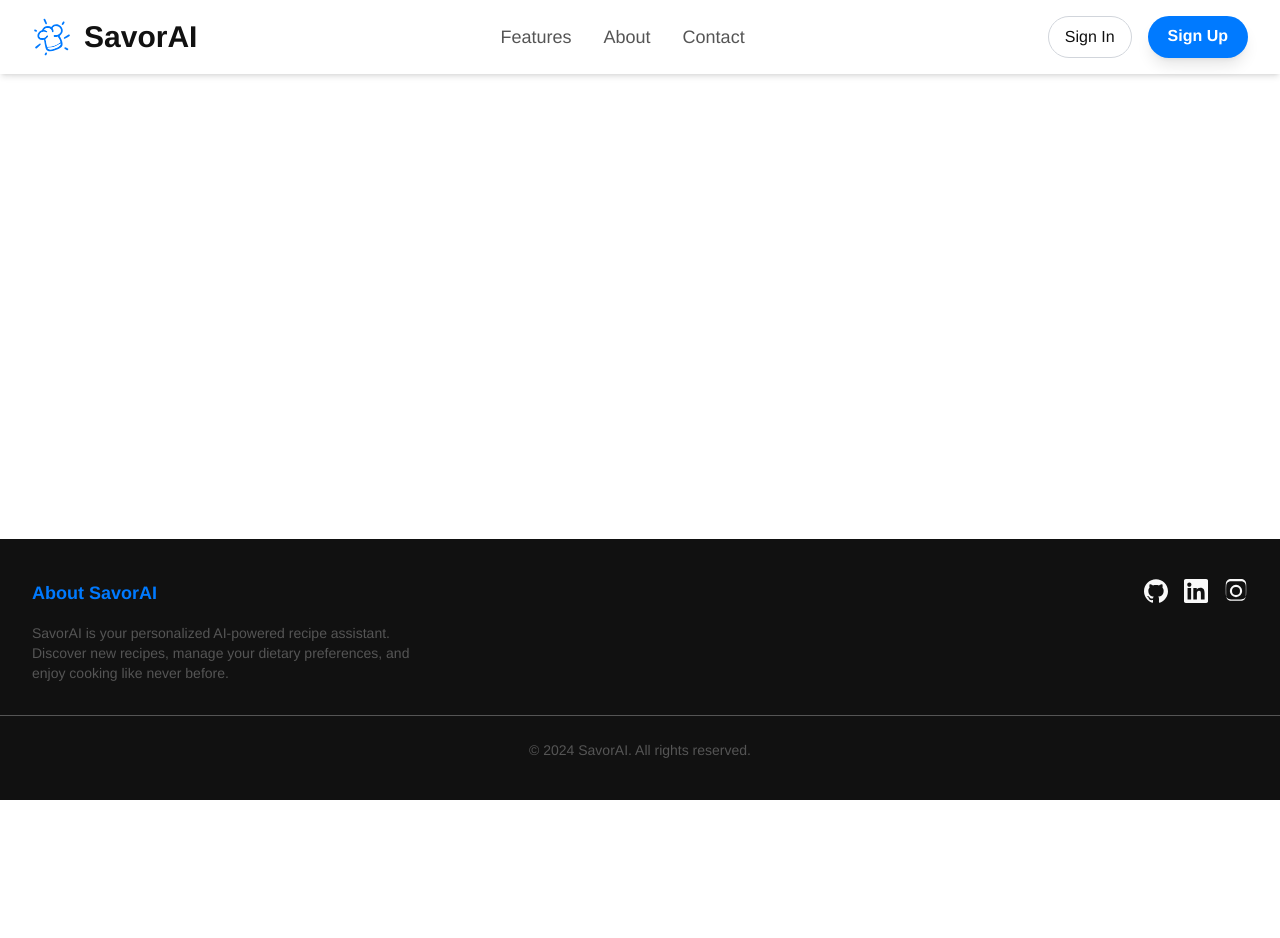
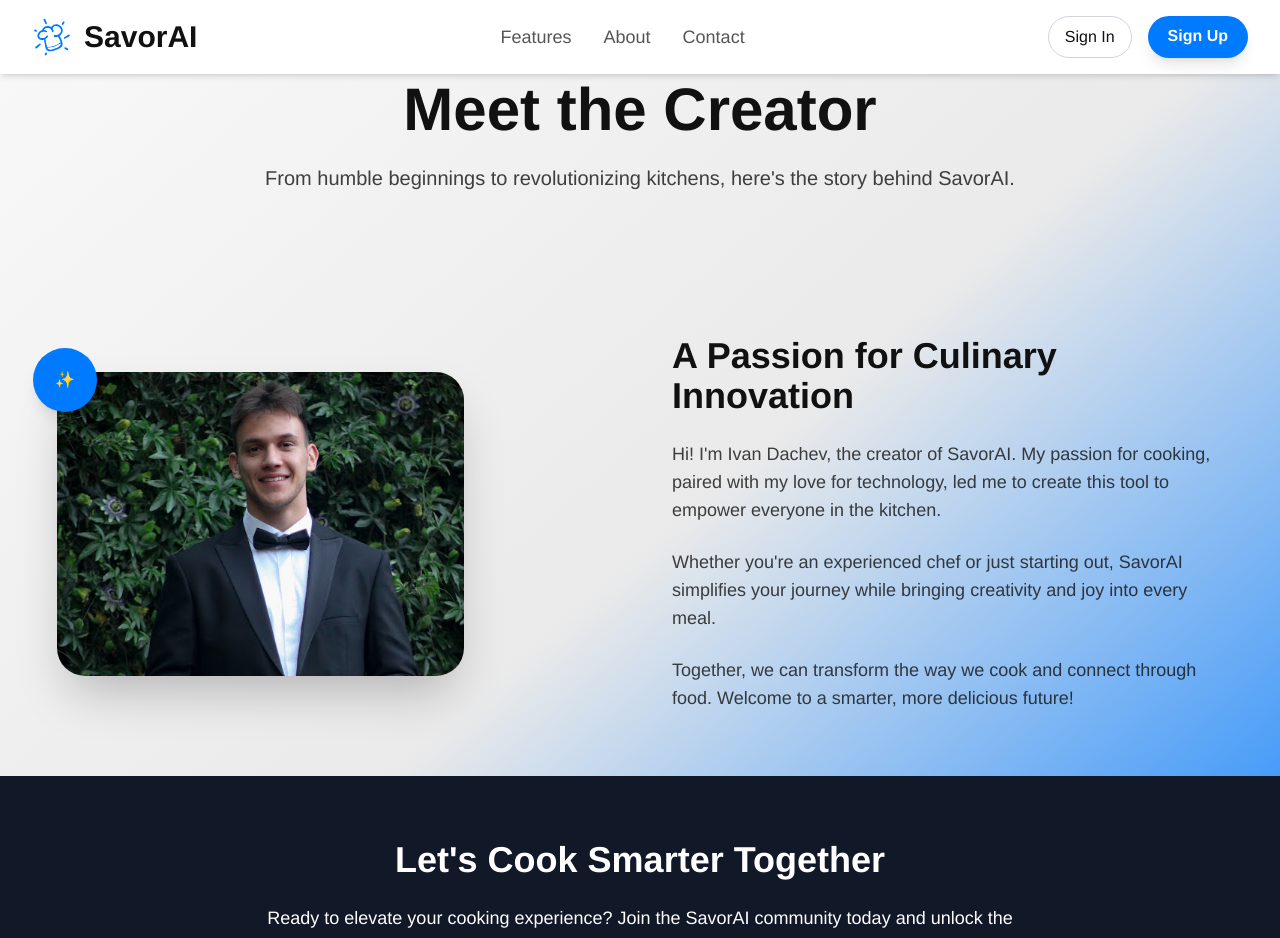
Before and after one commit to Dachev1/FE-savorAI, a React (Vite) app in the folder frontend/: page /about in a window 1280 px wide. Shown: the top 938 px of the page. Before the commit the page ends 800 px from the top, so only its background shows below. Built offline with nearby package versions, Linux system fonts and the light colour scheme; the HTML template or start-up script is replaced by a standard one.

Commit message:
Add page About Me

```diff
--- a/frontend/src/App.tsx
+++ b/frontend/src/App.tsx
@@ -5,6 +5,7 @@ import SignIn from './pages/SignInSignUp/SignIn';
 import SignUp from './pages/SignInSignUp/SignUp';
 import LearnMore from './pages/LearnMore';
 import Contact from './pages/Contact';
+import About from './pages/About';
 import { Routes, Route } from 'react-router-dom';
 
 const App: React.FC = () => {
@@ -18,6 +19,7 @@ const App: React.FC = () => {
                     <Route path="/signup" element={<SignUp />} />
                     <Route path="/learn-more" element={<LearnMore />} />
                     <Route path="/contact" element={<Contact />} />
+                    <Route path="/about" element={<About />} />
                 </Routes>
             </main>
             <Footer />
--- /dev/null
+++ b/frontend/src/pages/About.tsx
@@ -0,0 +1,110 @@
+import React, { useEffect } from 'react';
+import AOS from 'aos';
+import 'aos/dist/aos.css';
+
+const About: React.FC = () => {
+    useEffect(() => {
+        AOS.init({
+            duration: 1000,
+            easing: 'ease-in-out',
+            once: true,
+        });
+    }, []);
+
+    return (
+        <div className="bg-gradient-to-br from-light via-softGray to-accent min-h-screen overflow-hidden">
+            {/* Hero Section */}
+            <section
+                className="flex flex-col items-center text-center py-20 px-6"
+                data-aos="fade-up"
+            >
+                <h1 className="text-5xl sm:text-6xl font-extrabold text-dark mb-6">
+                    Meet the Creator
+                </h1>
+                <p className="text-lg sm:text-xl max-w-3xl text-dark/80 leading-relaxed">
+                    From humble beginnings to revolutionizing kitchens, here's the story behind SavorAI.
+                </p>
+            </section>
+
+            {/* About Section */}
+            <section className="max-w-7xl mx-auto py-16 px-6 sm:px-12 flex flex-col md:flex-row items-center gap-16">
+                {/* Image */}
+                <div
+                    className="md:w-1/2 flex justify-center"
+                    data-aos="fade-right"
+                >
+                    <div className="relative">
+                        <img
+                            src="/public/assets/me-photo.jpg" // Replace with your actual image path
+                            alt="Ivan Dachev"
+                            className="rounded-3xl shadow-2xl w-full md:w-3/4 transform hover:scale-105 transition-transform duration-500"
+                        />
+                        <div
+                            className="absolute -top-6 -left-6 w-16 h-16 bg-accent text-white rounded-full flex items-center justify-center shadow-lg"
+                            data-aos="zoom-in"
+                            data-aos-delay="300"
+                        >
+                            ✨
+                        </div>
+                    </div>
+                </div>
+
+                {/* Text Content */}
+                <div
+                    className="md:w-1/2 space-y-6"
+                    data-aos="fade-left"
+                >
+                    <h2 className="text-4xl font-bold text-dark">
+                        A Passion for Culinary Innovation
+                    </h2>
+                    <p className="text-base sm:text-lg text-dark/80 leading-relaxed">
+                        Hi! I'm Ivan Dachev, the creator of SavorAI. My passion for cooking, paired with
+                        my love for technology, led me to create this tool to empower everyone in the kitchen.
+                    </p>
+                    <p className="text-base sm:text-lg text-dark/80 leading-relaxed">
+                        Whether you're an experienced chef or just starting out, SavorAI simplifies your
+                        journey while bringing creativity and joy into every meal.
+                    </p>
+                    <p className="text-base sm:text-lg text-dark/80 leading-relaxed">
+                        Together, we can transform the way we cook and connect through food. Welcome to a smarter,
+                        more delicious future!
+                    </p>
+                </div>
+            </section>
+
+            {/* Call-to-Action Section */}
+            <section
+                className="py-16 bg-gray-900 text-white text-center"
+                data-aos="fade-up"
+            >
+                <h2 className="text-4xl font-bold mb-6">
+                    Let's Cook Smarter Together
+                </h2>
+                <p className="text-lg max-w-3xl mx-auto mb-8 leading-relaxed">
+                    Ready to elevate your cooking experience? Join the SavorAI community today and unlock the future of smart cooking.
+                </p>
+                <a
+                    href="/signup"
+                    className="inline-block px-10 py-4 bg-accent text-white font-bold rounded-lg shadow-lg hover:bg-gray-700 transition-transform duration-300 transform hover:scale-105"
+                >
+                    Get Started
+                </a>
+            </section>
+
+            {/* Background Effects */}
+            <div className="absolute inset-0 -z-10">
+                <div
+                    className="absolute top-10 left-16 w-72 h-72 bg-accent opacity-20 rounded-full blur-3xl animate-pulse"
+                    data-aos="zoom-in"
+                ></div>
+                <div
+                    className="absolute bottom-20 right-16 w-96 h-96 bg-dark opacity-10 rounded-full blur-3xl animate-pulse"
+                    data-aos="zoom-in"
+                    data-aos-delay="200"
+                ></div>
+            </div>
+        </div>
+    );
+};
+
+export default About;
```
Also changed, not shown: frontend/public/assets/me-photo.jpg (added).
